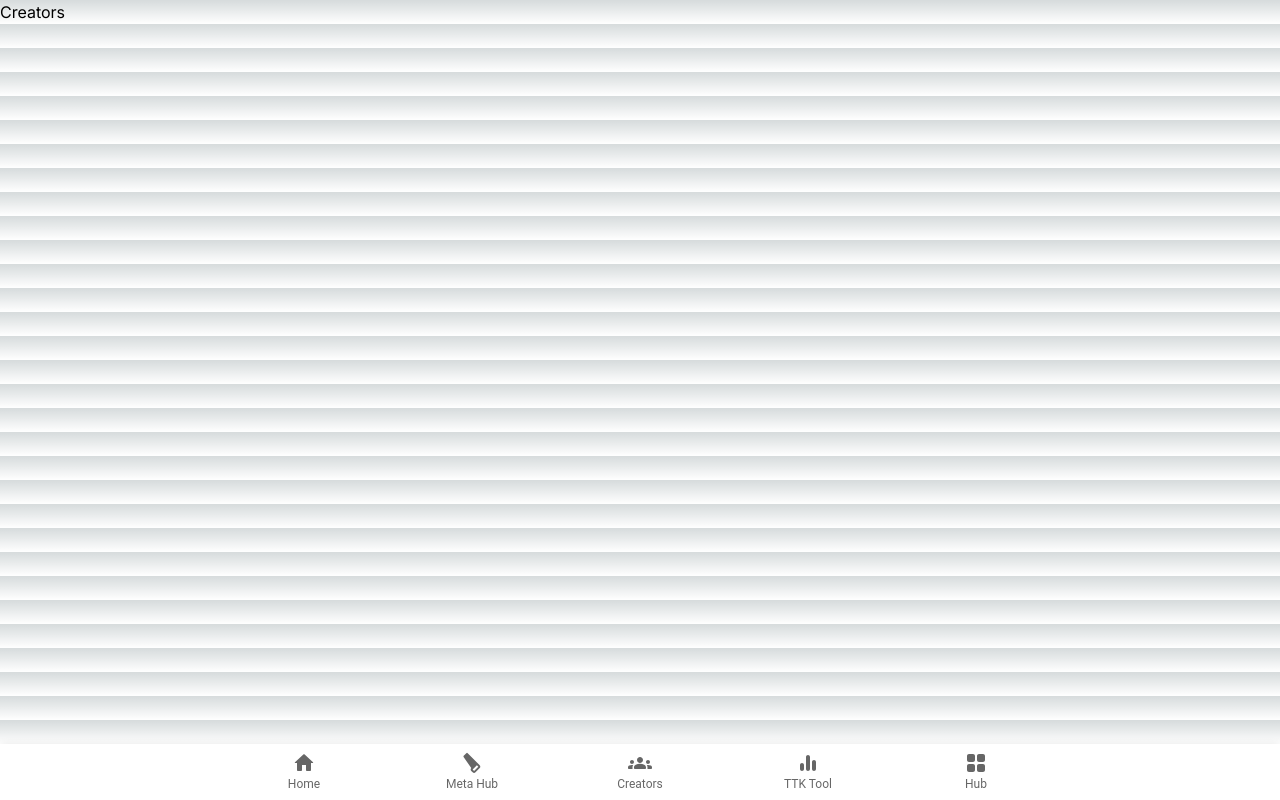
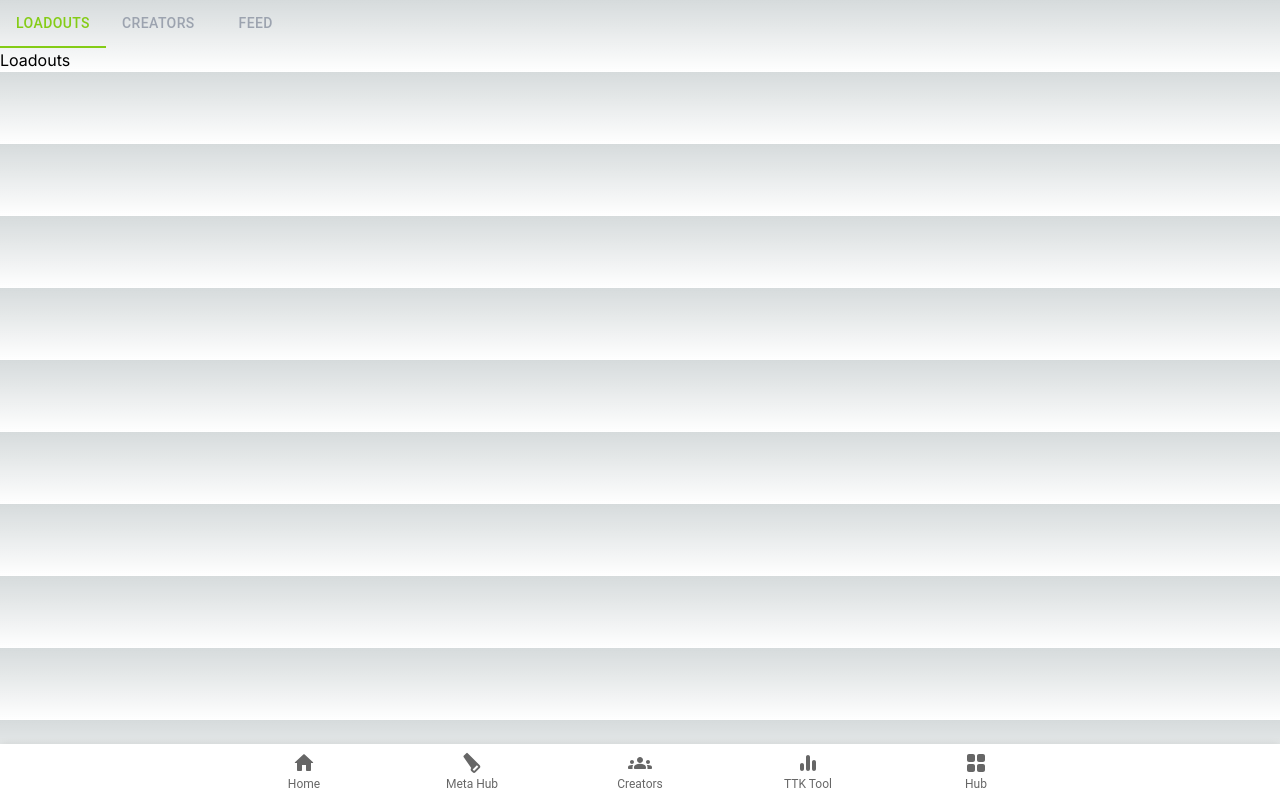
Before and after one commit to KelvinJardin/codmunity-replica, a Next.js app: page /Creators in a window 1280 px wide. Built offline with nearby package versions, Linux system fonts and the light colour scheme.

Commit message:
12-tab-content-area-component - add tabbed content component

```diff
--- a/src/app/Creators/page.tsx
+++ b/src/app/Creators/page.tsx
@@ -1,3 +1,23 @@
+import TabbedContent from '@/components/Layout/TabbedContent';
+
 export default async function Creators() {
-    return 'Creators';
+    // Simple unstyled usage before we have any content
+    return (
+        <TabbedContent
+            contents={[
+                {
+                    heading: 'Loadouts',
+                    content: 'Loadouts',
+                },
+                {
+                    heading: 'Creators',
+                    content: 'Creators',
+                },
+                {
+                    heading: 'Feed',
+                    content: 'Feed',
+                },
+            ]}
+        />
+    );
 };
--- a/src/components/Layout/TabContentArea.tsx
+++ /dev/null
@@ -1,2 +0,0 @@
-// Tabbed content
-// usages: home page (more intel section)
--- /dev/null
+++ b/src/components/Layout/TabbedContent.tsx
@@ -0,0 +1,75 @@
+'use client';
+
+import React, { useState } from 'react';
+import { Box, Tab, Tabs } from '@mui/material';
+
+interface TabPanelProps {
+    index: number;
+    hidden: boolean;
+    children?: React.ReactNode;
+}
+
+interface TabbedContentProps {
+    contents: { heading: string; content: string }[],
+}
+
+const TabPanel = ({index, hidden, children}: TabPanelProps): React.JSX.Element => (
+    <div
+        id={`tab-panel-${index}`}
+        hidden={hidden}
+        aria-labelledby={`tab-${index}`}
+        role="tabpanel"
+    >
+        {children}
+    </div>
+);
+
+// We should probably use a theme for these colours
+const grey = 'rgb(156 163 175)';
+const green = 'rgb(132 204 22)';
+
+const TabbedContent = ({contents = []}: TabbedContentProps): React.JSX.Element => {
+    const [currentTab, setCurrentTab] = useState(0); // Start with the first tab
+
+    const handleChange = (_event: React.SyntheticEvent, newValue: number) => setCurrentTab(newValue);
+
+    return (
+        <Box>
+            <Tabs
+                value={currentTab}
+                onChange={handleChange}
+                sx={{
+                    '& .MuiTabs-indicator': {
+                        backgroundColor: green,
+                    },
+                }}
+            >
+                {contents.map(({heading}, index) => (
+                    <Tab
+                        key={`tab-${heading}`}
+                        label={heading}
+                        aria-controls={`tab-panel-${index}`}
+                        // Mui/Tab use the `sx` prop to style the tabs
+                        sx={{
+                            color: grey,
+                            '&.Mui-selected': {
+                                color: green,
+                            },
+                        }}
+                    />
+                ))}
+            </Tabs>
+            {contents.map(({heading, content}, index) => (
+                <TabPanel
+                    key={`content-${heading}`}
+                    index={index}
+                    hidden={currentTab !== index}
+                >
+                    {content}
+                </TabPanel>
+            ))}
+        </Box>
+    );
+};
+
+export default TabbedContent;
```
